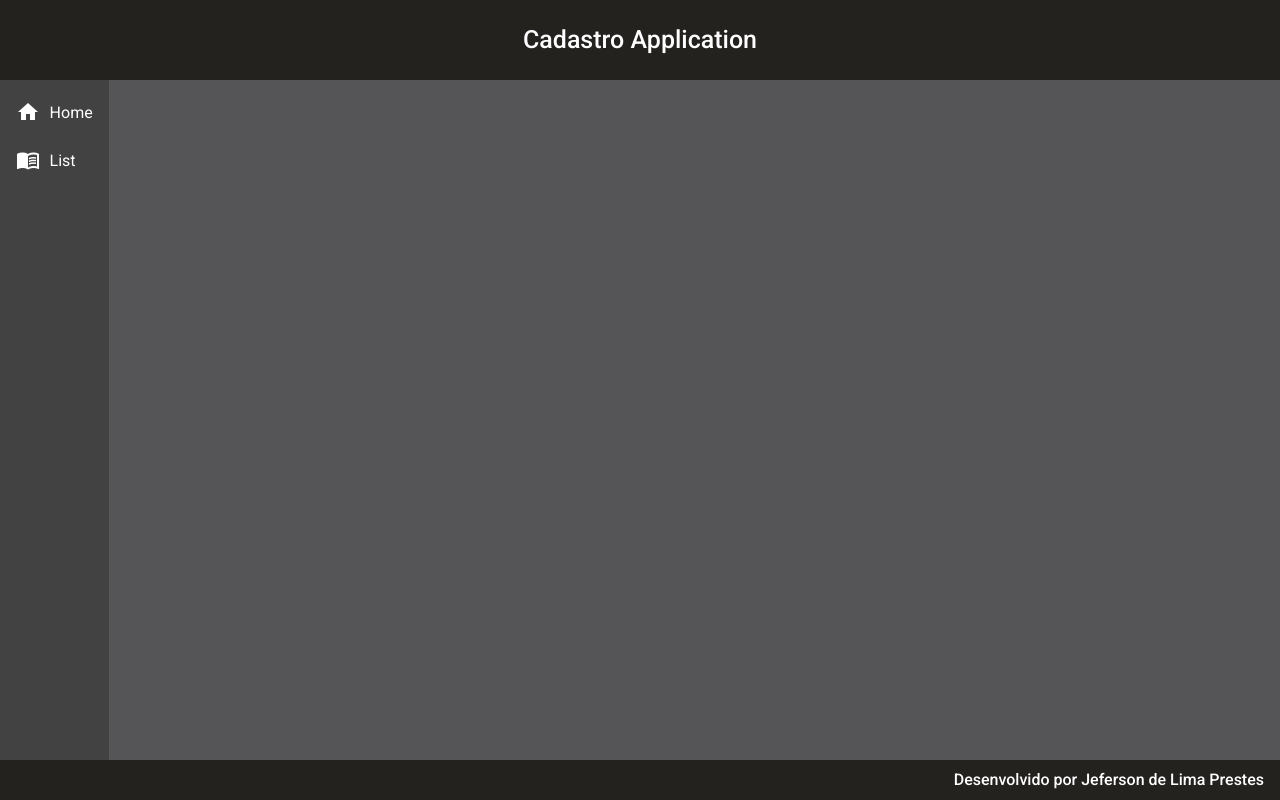
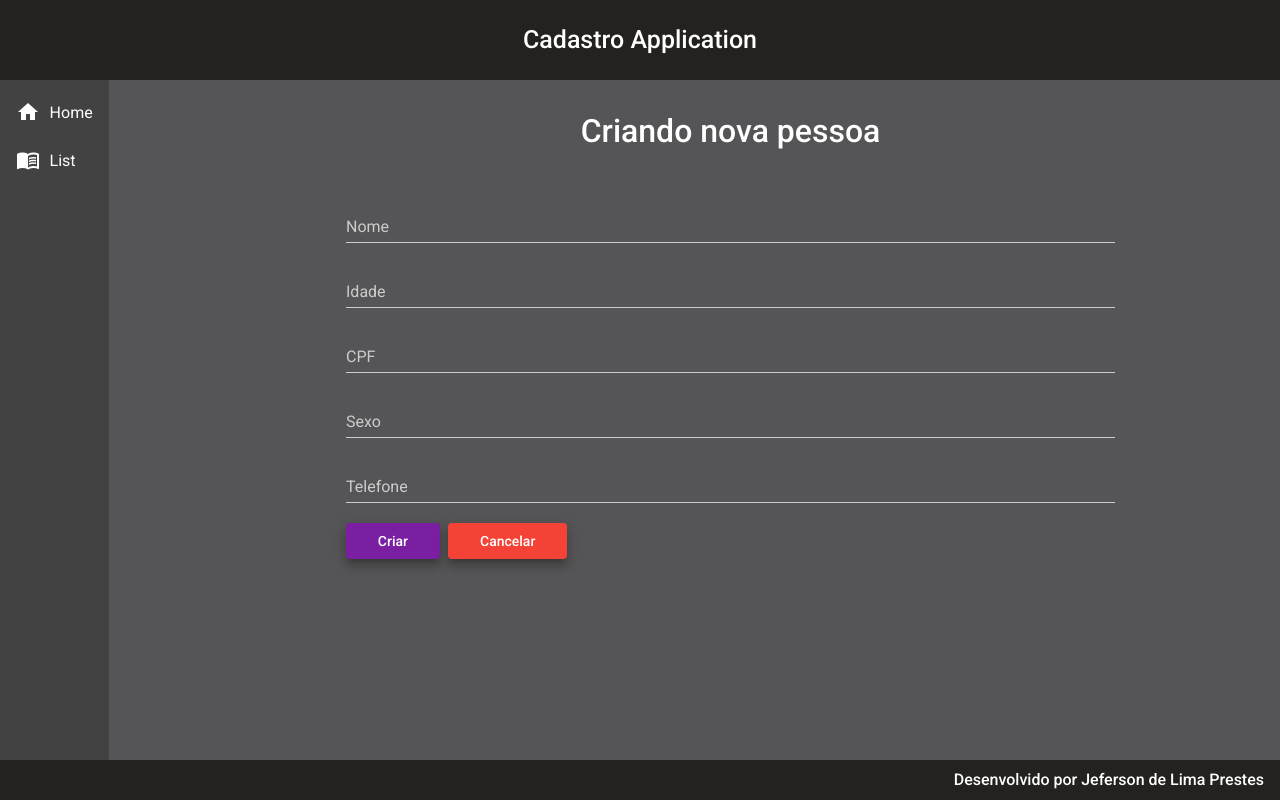
Before and after one commit to 66jefe/cadastro-app, an Angular app: page /listar/create in a window 1280 px wide. Before the commit this address led to /. Built offline with nearby package versions, Linux system fonts and the light colour scheme.

Commit message:
metodo create implementado para pessoa

```diff
--- a/src/app/app-routing.module.ts
+++ b/src/app/app-routing.module.ts
@@ -1,3 +1,4 @@
+import { PessoaCreateComponent } from './components/views/pessoa/pessoa-create/pessoa-create.component';
 import { PessoaReadComponent } from './components/views/pessoa/pessoa-read/pessoa-read.component';
 import { HomeComponent } from './components/views/home/home.component';
 import { NgModule } from '@angular/core';
@@ -11,6 +12,10 @@ const routes: Routes = [
   {
     path: 'listar',
     component: PessoaReadComponent
+  },
+  {
+    path: 'listar/create',
+    component: PessoaCreateComponent
   }
 ];
 
--- /dev/null
+++ b/src/app/components/views/pessoa/pessoa-create/pessoa-create.component.css
@@ -0,0 +1,26 @@
+form {
+    text-align: center;
+    width: 70%;
+    margin: 2rem auto 0 auto;
+}
+
+h1 {
+    font-size: 2rem;
+    font-weight: 500;
+    margin-bottom: 3rem;
+}
+
+.form {
+    width: 100%;
+}
+
+.buttons {
+    width: 100%;
+    text-align: start;
+}
+
+button {
+    margin-right: .5rem;
+    padding-right: 2rem;
+    padding-left: 2rem;
+}
--- /dev/null
+++ b/src/app/components/views/pessoa/pessoa-create/pessoa-create.component.html
@@ -0,0 +1,27 @@
+<form>
+    <h1>Criando nova pessoa</h1>
+    <mat-form-field class="form">
+        <mat-label>Nome</mat-label>
+        <input matInput [(ngModel)]="pessoa.nome" type="text" name="nome" placeholder="Ex. João da Silva">
+    </mat-form-field>
+    <mat-form-field class="form">
+        <mat-label>Idade</mat-label>
+        <input matInput [(ngModel)]="pessoa.idade" type="text" name="idade" placeholder="Ex. 25">
+    </mat-form-field>
+    <mat-form-field class="form">
+        <mat-label>CPF</mat-label>
+        <input matInput [(ngModel)]="pessoa.cpf" type="text" name="cpf" placeholder="Ex. 12345678901">
+    </mat-form-field>
+    <mat-form-field class="form">
+        <mat-label>Sexo</mat-label>
+        <input matInput [(ngModel)]="pessoa.sexo" type="text" name="sexo" placeholder="Ex. Masculino/Feminino">
+    </mat-form-field>
+    <mat-form-field class="form">
+        <mat-label>Telefone</mat-label>
+        <input matInput [(ngModel)]="pessoa.telefone" type="text" name="telefone" placeholder="Ex. 46999999999">
+    </mat-form-field>
+    <div class="buttons">
+        <button (click)="create()" class="mat-elevation-z8" mat-raised-button color="primary">Criar</button>
+        <button class="mat-elevation-z8" mat-raised-button color="warn">Cancelar</button>
+    </div>
+</form>
--- /dev/null
+++ b/src/app/components/views/pessoa/pessoa-create/pessoa-create.component.ts
@@ -0,0 +1,35 @@
+import { Router } from '@angular/router';
+import { PessoaService } from './../pessoa.service';
+import { Component, OnInit } from '@angular/core';
+import { Pessoa } from '../pessoa.model';
+
+@Component({
+  selector: 'app-pessoa-create',
+  templateUrl: './pessoa-create.component.html',
+  styleUrls: ['./pessoa-create.component.css']
+})
+export class PessoaCreateComponent implements OnInit {
+
+  pessoa: Pessoa = {
+    nome: '',
+    idade: '',
+    cpf: '',
+    sexo: '',
+    telefone: ''
+  }
+
+  constructor(private service: PessoaService, private router: Router) { }
+
+  ngOnInit(): void {
+  }
+
+  create(): void {
+    this.service.create(this.pessoa).subscribe((resposta) => {
+      this.router.navigate(['listar']);
+      this.service.msg('Cadastro criado com sucesso!');
+     }, e => {
+        this.service.msg(e.error.msg);
+    });
+  }
+
+}
--- a/src/app/components/views/pessoa/pessoa-read/pessoa-read.component.css
+++ b/src/app/components/views/pessoa/pessoa-read/pessoa-read.component.css
@@ -14,7 +14,24 @@
     font-weight: 500;
 }
 
+button {
+    margin-bottom: .8rem;
+}
+
 .table {
     width: 100%;
 
 }
+
+.edit {
+    color: rgb(227, 243, 79);
+}
+
+.delete {
+    color: rgb(240, 46, 46);
+    margin-left: .5rem;
+}
+
+.mat-header {
+    width: 5rem;
+}
--- a/src/app/components/views/pessoa/pessoa-read/pessoa-read.component.html
+++ b/src/app/components/views/pessoa/pessoa-read/pessoa-read.component.html
@@ -2,8 +2,9 @@
     <div class="title">
         <h1>Pessoas</h1>
     </div>
+    <button class="mat-elevation-z8" (click)="navCatCreate()" mat-raised-button color="primary">Cadastrar nova pessoa</button>
     <div class="mat-elevation-z8 content-table">
-        <table class="table" mat-table>
+        <table class="table" mat-table [dataSource]="pessoas">
             <!-- Id Column -->
             <ng-container matColumnDef="id">
               <th mat-header-cell *matHeaderCellDef> ID </th>
@@ -39,8 +40,15 @@
             </ng-container>
               <!-- Ações Column -->
             <ng-container matColumnDef="acoes">
-                <th mat-header-cell *matHeaderCellDef> Ações </th>
-                <td mat-cell *matCellDef="let row"></td>
+                <th class="mat-header" mat-header-cell *matHeaderCellDef> Ações </th>
+                <td mat-cell *matCellDef="let row">
+                  <a href="#" class="edit">
+                    <i class="material-icons">edit</i>
+                  </a>
+                  <a href="#" class="delete">
+                    <i class="material-icons">delete</i>
+                  </a>
+                </td>
             </ng-container>
 
             <tr mat-header-row *matHeaderRowDef="displayedColumns"></tr>
--- a/src/app/components/views/pessoa/pessoa-read/pessoa-read.component.ts
+++ b/src/app/components/views/pessoa/pessoa-read/pessoa-read.component.ts
@@ -1,6 +1,7 @@
 import { PessoaService } from './../pessoa.service';
 import { Component, OnInit } from '@angular/core';
 import { Pessoa } from '../pessoa.model';
+import { Router } from '@angular/router';
 
 @Component({
   selector: 'app-pessoa-read',
@@ -13,7 +14,7 @@ export class PessoaReadComponent implements OnInit {
 
   displayedColumns: string[] = ['id', 'nome', 'idade', 'cpf', 'sexo', 'telefone', 'acoes'];
 
-  constructor(private service: PessoaService) { }
+  constructor(private service: PessoaService, private router: Router) { }
 
   ngOnInit(): void {
     this.findAll();
@@ -26,4 +27,8 @@ export class PessoaReadComponent implements OnInit {
     });
   }
 
+  navCatCreate() {
+    this.router.navigate(["listar/create"]);
+  }
+
 }
--- a/src/app/components/views/pessoa/pessoa.service.ts
+++ b/src/app/components/views/pessoa/pessoa.service.ts
@@ -1,5 +1,6 @@
 import { HttpClient } from '@angular/common/http';
 import { Injectable } from '@angular/core';
+import { MatSnackBar } from '@angular/material/snack-bar';
 import { Observable } from 'rxjs';
 import { environment } from 'src/environments/environment';
 import { Pessoa } from './pessoa.model';
@@ -11,11 +12,24 @@ export class PessoaService {
 
   baseUrl: String = environment.baseUrl;
 
-  constructor(private http: HttpClient) { }
+  constructor(private http: HttpClient, private _snack: MatSnackBar) { }
 
   findAll():Observable<Pessoa[]>{
-    const url = `${this.baseUrl}/lista`;
+    const url = `${this.baseUrl}/listar`;
     return this.http.get<Pessoa[]>(url);
   }
 
+  create(pessoa: Pessoa): Observable<Pessoa>{
+    const url = `${this.baseUrl}/cadastrar`;
+    return this.http.post<Pessoa>(url, pessoa);
+  }
+
+  msg(str: String): void {
+    this._snack.open(`${str}`, 'Ok', {
+      horizontalPosition: 'end',
+      verticalPosition: 'top',
+      duration: 3000
+    });
+  }
+
 }
--- a/src/environments/environment.ts
+++ b/src/environments/environment.ts
@@ -4,7 +4,7 @@
 
 export const environment = {
   production: false,
-  baseUrl: 'http://localhost:8080/api/pessoas'
+  baseUrl: 'http://localhost:8080'
 };
 
 /*
```
Also changed, not shown: src/app/app.module.ts (+14 -2 lines).
